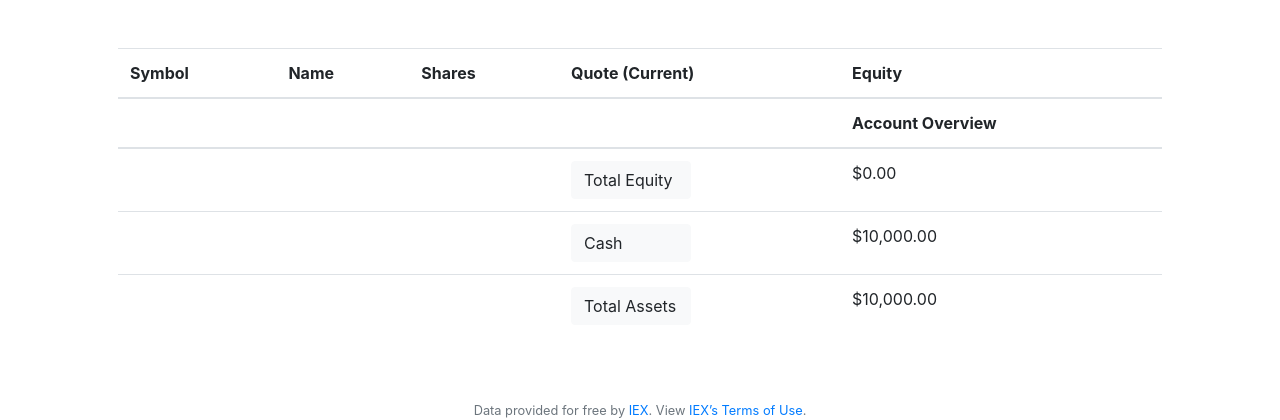
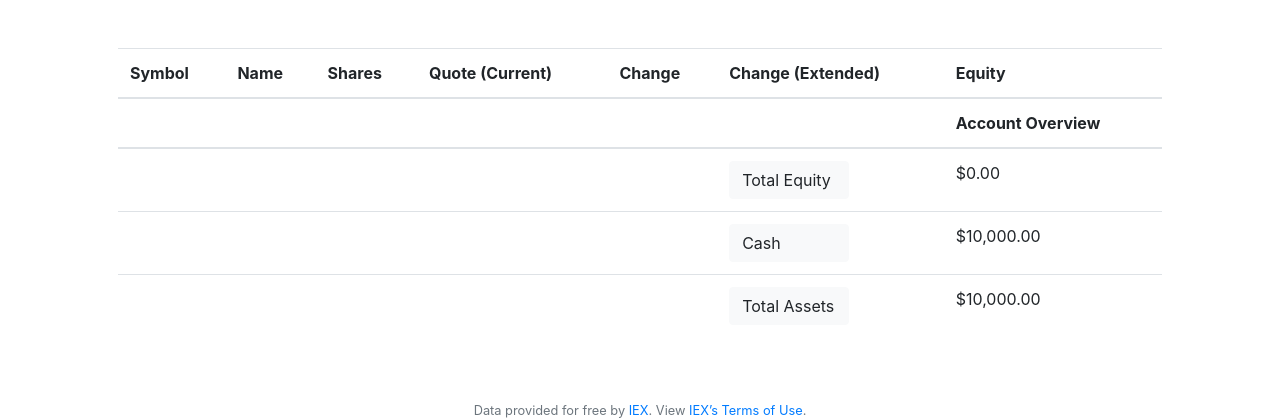
Before and after one commit to nuoxoxo/cs50x.me, a Flask app: page / in a window 1280 px wide. Shown: the part 76-496 px from the top of the page. Run offline with Flask 2, Linux system fonts and the light colour scheme; a user stored in the database is signed in; some libraries are stand-ins or nearby versions.

Commit message:
Update index.html

```diff
--- a/week9/finance/templates/index.html
+++ b/week9/finance/templates/index.html
@@ -13,6 +13,10 @@
             <th scope="col" style="text-align:left">Name</th>
             <th scope="col" style="text-align:left">Shares</th>
             <th scope="col" style="text-align:left">Quote (Current)</th>
+
+            <th scope="col" style="text-align:left">Change</th>
+            <th scope="col" style="text-align:left">Change (Extended)</th>
+
             <th scope="col" style="text-align:left">Equity</th>
             </tr>
         </thead>
@@ -25,6 +29,10 @@
                 <td style="text-align:left">{{ stock["name"] }}</td>
                 <td style="text-align:left">{{ stock["shares"] }}</td>
                 <td style="text-align:left">{{ stock["quote"] }}</td>
+
+                <td style="text-align:left">{{ stock["change"] }}</td>
+                <td style="text-align:left">{{ stock["extchange"] }}</td>
+
                 <td style="text-align:left">{{ stock["total"] }}</td>
             </tr>
             {% endfor %}
@@ -35,25 +43,25 @@
     <!--<table class="table table-striped">-->
         <thead>
             <tr>
-            <th colspan=4></th>
+            <th colspan=6></th>
             <th style="text-align:left" scope="col">Account Overview</th>
             </tr>
         </thead>
         <tbody>
             <tr>
-                <td colspan=3></td>
+                <td colspan=5></td>
                 <td style="text-align:left">
                     <button type="button" class="btn btn-light" style="width: 120px; text-align:left">Total Equity</button></td>
                 <td style="text-align:left">{{ equity }}</td>
             </tr>
             <tr>
-                <td colspan=3></td>
+                <td colspan=5></td>
                 <td style="text-align:left">
                     <button type="button" class="btn btn-light" style="width: 120px; text-align:left">Cash</button></td>
                 <td style="text-align:left">{{ balance }}</td>
             </tr>
             <tr>
-                <td colspan=3></td>
+                <td colspan=5></td>
                 <td style="text-align:left">
                     <button type="button" class="btn btn-light" style="width: 120px; text-align:left">Total Assets</button></td>
                 <td style="text-align:left">{{ assets }}</td>
```
